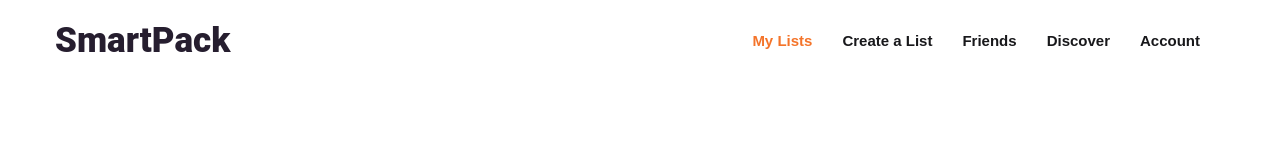
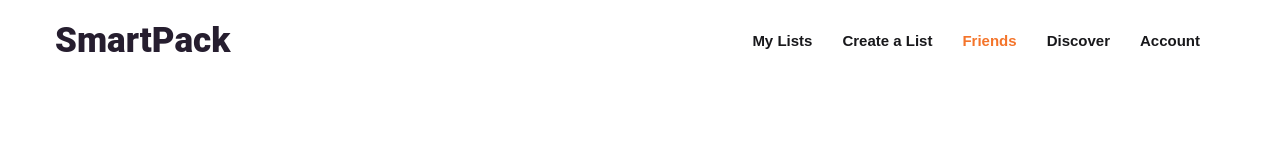
Before and after one commit to harnoor497/IntegratedProject, a website: page connects.html in a window 1280 px wide. Shown: the top 160 px of the page. Drawn offline with Linux system fonts and the light colour scheme.

Commit message:
active status changed

```diff
--- a/connects.html
+++ b/connects.html
@@ -17,7 +17,7 @@
       <nav class="navbar" data-navbar>
         <ul class="navbar-list container">
           <li>
-            <a href="#home" class="navbar-link active" data-nav-link>My Lists</a>
+            <a href="#home" class="navbar-link" data-nav-link>My Lists</a>
           </li>
 
           <li>
@@ -25,7 +25,7 @@
           </li>
 
           <li>
-            <a href="#app" class="navbar-link" data-nav-link>Friends</a>
+            <a href="#app" class="navbar-link active" data-nav-link>Friends</a>
           </li>
 
           <li>
```
